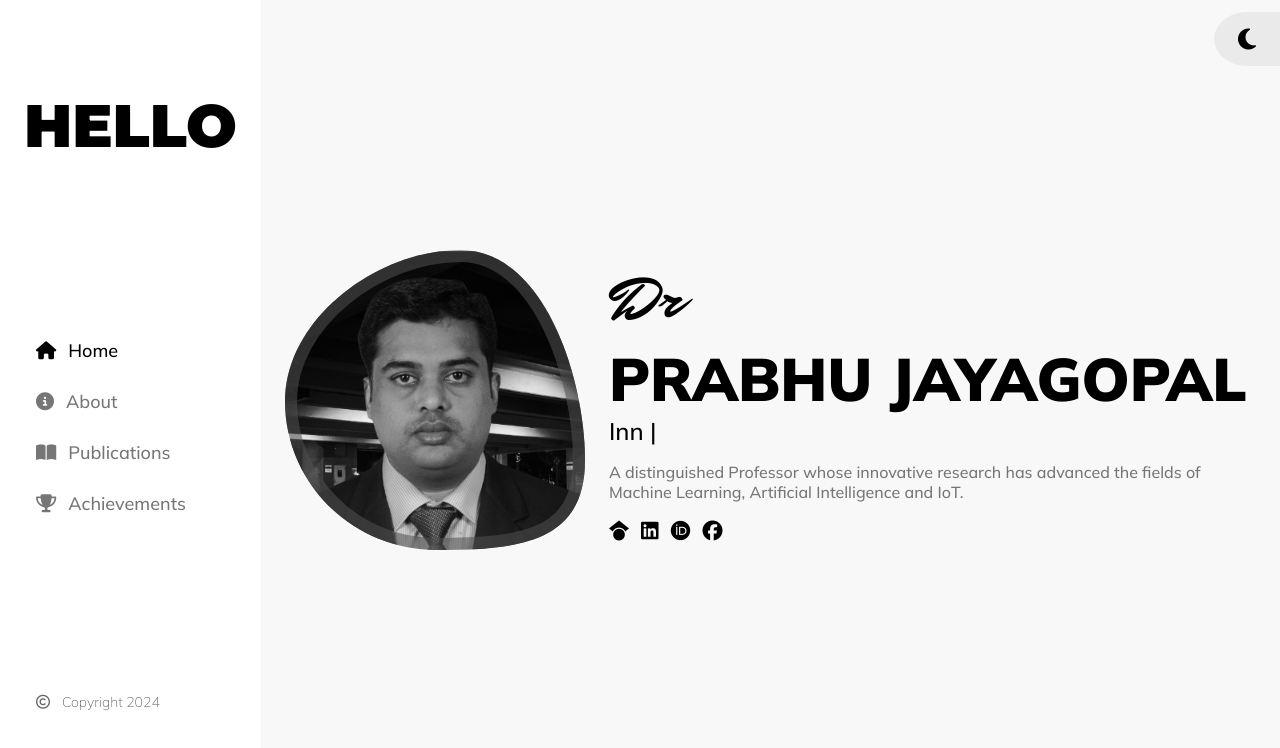
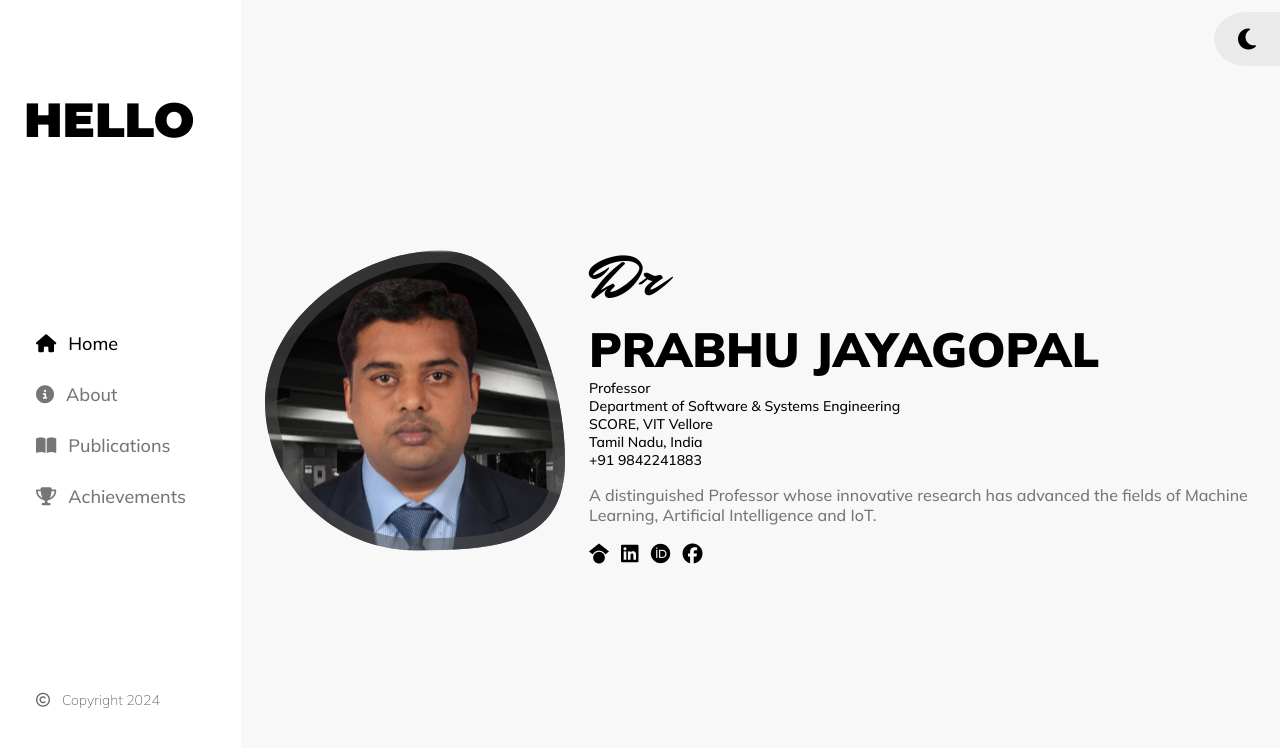
Before and after one commit to rajatagrawalHub/portfolio_drPrabhuJ, a React (Create React App) app: page / in a window 1280 px wide. Shown: the top 748 px of the page. Built offline with nearby package versions, Linux system fonts and the light colour scheme.

Commit message:
Commit wChange 1.0

```diff
--- a/src/App_Dark.css
+++ b/src/App_Dark.css
@@ -56,7 +56,7 @@ a, a:visited {
  --bg-primary: #181818;
  --bg-secondary: #000000;
  --text-primary: #ffffff;
- --text-secondary: #bbbbbb;
+ --text-secondary: #fafafa;
  --border-divider: 1.5px solid #76767656;
  --padding-border: 8px 0 24px 0;
 }
@@ -76,6 +76,7 @@ a, a:visited {
   position: sticky;
   top: 0;
   left: 0;
+  min-width: fit-content;
 }
 
 #NavBar i{
@@ -83,7 +84,7 @@ a, a:visited {
 }
 
 .titleText{
-  font-size: 60px;
+  font-size: 48px;
   text-transform: uppercase;
   font-weight: 900;
 }
@@ -137,7 +138,7 @@ a, a:visited {
 }
 
 .designation{
-  font-size: 24px;
+  font-size: 14px;
 }
 
 #darkContainer .titleDescription{
--- a/src/App_Light.css
+++ b/src/App_Light.css
@@ -56,7 +56,7 @@ a, a:visited {
  --bg-primary: #f8f8f8;
  --bg-secondary: #ffffff;
  --text-primary: black;
- --text-secondary: #767676;
+ --text-secondary: #303030;
  --border-divider: 1.5px solid #76767656;
  --padding-border: 8px 0 24px 0;
 }
@@ -76,6 +76,7 @@ a, a:visited {
   position: sticky;
   top: 0;
   left: 0;
+  min-width: fit-content;
 }
 
 #lightContainer #NavBar i{
@@ -83,7 +84,7 @@ a, a:visited {
 }
 
 #lightContainer .titleText{
-  font-size: 60px;
+  font-size: 48px;
   text-transform: uppercase;
   font-weight: 900;
 }
@@ -137,7 +138,7 @@ a, a:visited {
 }
 
 .designation{
-  font-size: 24px;
+  font-size: 14px;
 }
 
 #lightContainer .titleDescription{
--- a/src/Components/NavBar.jsx
+++ b/src/Components/NavBar.jsx
@@ -1,7 +1,35 @@
-import { useState } from 'react';
+import { useState, useEffect } from 'react';
 
 export default function NavBar({ ChangePageFn }) {
     const [selectedItem, setSelectedItem] = useState('Home');
+
+    const messages = [
+        "Hello",
+        "नमस्ते"
+    ];
+
+    const [text, setText] = useState("");
+    const [messageIndex, setMessageIndex] = useState(0);
+    const [charIndex, setCharIndex] = useState(0);
+
+    useEffect(() => {
+        const currentMessage = messages[messageIndex];
+
+        const interval = setInterval(() => {
+            if (charIndex < currentMessage.length) {
+                setText((prevText) => prevText + currentMessage[charIndex]);
+                setCharIndex((prevCharIndex) => prevCharIndex + 1);
+            } else {
+                setTimeout(() => {
+                    setMessageIndex((prevIndex) => (prevIndex + 1) % messages.length);
+                    setCharIndex(0);
+                    setText('');
+                }, 100);
+            }
+        }, 1000);
+
+        return () => clearInterval(interval);
+    }, [charIndex, messageIndex]);
 
     function onMenuItemClicked(value) {
         setSelectedItem(value);
@@ -10,7 +38,7 @@ export default function NavBar({ ChangePageFn }) {
 
     return (
         <div id="NavBar" className="flex-Column">
-            <p className="titleText montserrat_font" id="navHello">Hello</p>
+            <p className="titleText montserrat_font" id="navHello">{text}</p>
             <div id="menuBox" className="flex-Column">
                 <p
                     className={`menuItem ${selectedItem === 'Home' ? 'selected' : ''}`}
--- a/src/Components/RowInfocomponent.jsx
+++ b/src/Components/RowInfocomponent.jsx
@@ -1,4 +1,4 @@
-export default function RowInfoComponent({title, subtitle, addressline1, addressline2, addressline3}){
+export default function RowInfoComponent({title, subtitle, addressline1, addressline2, addressline3, addressline4 =""}){
     return(
         <div id="RowInfoComponentBox" className="flex-row">
             <div className="flex-Column keyDetails">
@@ -9,6 +9,7 @@ export default function RowInfoComponent({title, subtitle, addressline1, address
                 <p className="minorDetailItem">{addressline1}</p>
                 <p className="minorDetailItem">{addressline2}</p>
                 <p className="minorDetailItem">{addressline3}</p>
+                <p className="minorDetailItem">{addressline4}</p>
             </div>
         </div>
     );
--- a/src/Pages/AboutPage.jsx
+++ b/src/Pages/AboutPage.jsx
@@ -10,8 +10,7 @@ export default function AboutPage(){
                 </div>
                 <p className="SectionTitle">Meet Me</p>
             </div>
-            <img src={AboutBg} id="AboutImg" />
-            <RowInfoComponent className="sticky" title={"Dr Prabhu Jayagopal"} subtitle={"Professor"} addressline1={"Department of Software & Systems Engineering"} addressline2={"SCORE, VIT Vellore"} addressline3={"Tamil Nadu, India"} />
+            <RowInfoComponent className="sticky" title={"Dr Prabhu Jayagopal"} subtitle={"Professor"} addressline1={"Department of Software & Systems Engineering"} addressline2={"SCORE, VIT Vellore"} addressline3={"Tamil Nadu, India"} addressline4= {"+91 9842241883"} />
             <p className="content">
             Dr. Prabhu Jayagopal is a distinguished Professor in the department of Software & Systems Engineering in School of Computer Science Engineering and Information Systems in Vellore Institute of Technology, Vellore, Tamil Nadu, India whose innovative research has advanced the fields of Machine Learning, Artificial Intelligence and IoT related with healthcare. Dr. Prabhu Jayagopal belong to beautiful city Kanchipuram in Tamilnadu, India, Dr. Prabhu Jayagopal pursued his undergraduate studies at the Vellore Institute of Technology, where he earned his B.tech degree in Information Technology in the year 2004. Inspired by his professors' research in computer science engineering, Dr. Prabhu Jayagopal went on to complete his Master's in 2007 and Ph.D. in Computer Science Engineering at the Sathyabama university, Tamilnadu, India, specializing in software systems in the year 2015.
             <br></br>
--- a/src/Pages/HeroPage.jsx
+++ b/src/Pages/HeroPage.jsx
@@ -3,44 +3,6 @@ import { useState,useEffect } from "react";
 import { Link } from "react-router-dom";
 
 export default function HeroPage(){
-    const messages = [
-        "Professor",
-        "Innovative Researcher",
-        "AI & ML Enthusiast",
-        "Scholar"
-    ];
-
-    const [text, setText] = useState("");
-    const [cursorVisible, setCursorVisible] = useState(true);
-    const [messageIndex, setMessageIndex] = useState(0);
-    const [charIndex, setCharIndex] = useState(0);
-
-    useEffect(() => {
-        const currentMessage = messages[messageIndex];
-
-        const interval = setInterval(() => {
-            if (charIndex < currentMessage.length) {
-                setText((prevText) => prevText + currentMessage[charIndex]);
-                setCharIndex((prevCharIndex) => prevCharIndex + 1);
-            } else {
-                setTimeout(() => {
-                    setMessageIndex((prevIndex) => (prevIndex + 1) % messages.length);
-                    setCharIndex(0);
-                    setText('');
-                }, 100);
-            }
-        }, 400);
-
-        return () => clearInterval(interval);
-    }, [charIndex, messageIndex]);
-
-    useEffect(() => {
-        const cursorInterval = setInterval(() => {
-            setCursorVisible((prevVisible) => !prevVisible);
-        }, 300);
-
-        return () => clearInterval(cursorInterval);
-    }, []);
 
     const links = [
         "https://scholar.google.com/citations?user=6-4F8SsAAAAJ&hl=en",
@@ -56,7 +18,11 @@ export default function HeroPage(){
             <div className="heroText flex-Column center_both">
                 <p className="drTitle">Dr</p>
                 <p className="titleText nameText">Prabhu Jayagopal</p>
-                <p className="designation">{text} {cursorVisible && <span>|</span>}</p>
+                <p className="designation">Professor</p>
+                <p className="designation">Department of Software & Systems Engineering</p>
+                <p className="designation">SCORE, VIT Vellore</p>
+                <p className="designation">Tamil Nadu, India</p>
+                <p className="designation">+91 9842241883</p>
                 <p className="titleDescription">A distinguished Professor whose innovative research has advanced the fields of Machine Learning, Artificial Intelligence and IoT.</p>
                 <div id="SocialsBox" className="flex-row">
                     <Link to={links[0]}><i className="fa-brands fa-google-scholar" ></i></Link>
```
Also changed, not shown: src/Assets/Profile_Img_Designed.svg.
